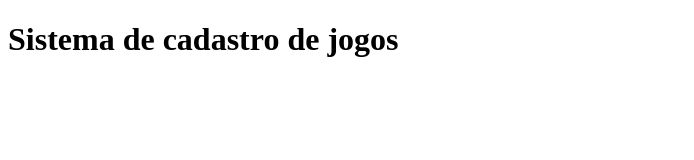
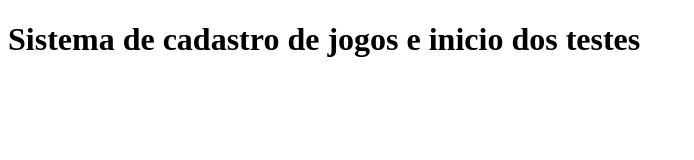
Before and after one commit to marcellifaria/repositorio-teste, a plain HTML site: page index.html in a window 1280 px wide. Shown: the whole page, without its empty margins (0-694 px from the left). Drawn offline with Linux system fonts and the light colour scheme.

Commit message:
restore para esse arquivo também

```diff
--- a/index.html
+++ b/index.html
@@ -7,7 +7,8 @@
     <title>meus jogos</title>
 </head>
 <body>
-    <h1>Sistema de cadastro de jogos</h1>
-    <script src="app.js"> </script>
+    <h1>Sistema de cadastro de jogos e inicio dos testes</h1>
+    <script src="app.js"></script>
+
 </body>
 </html>
```
